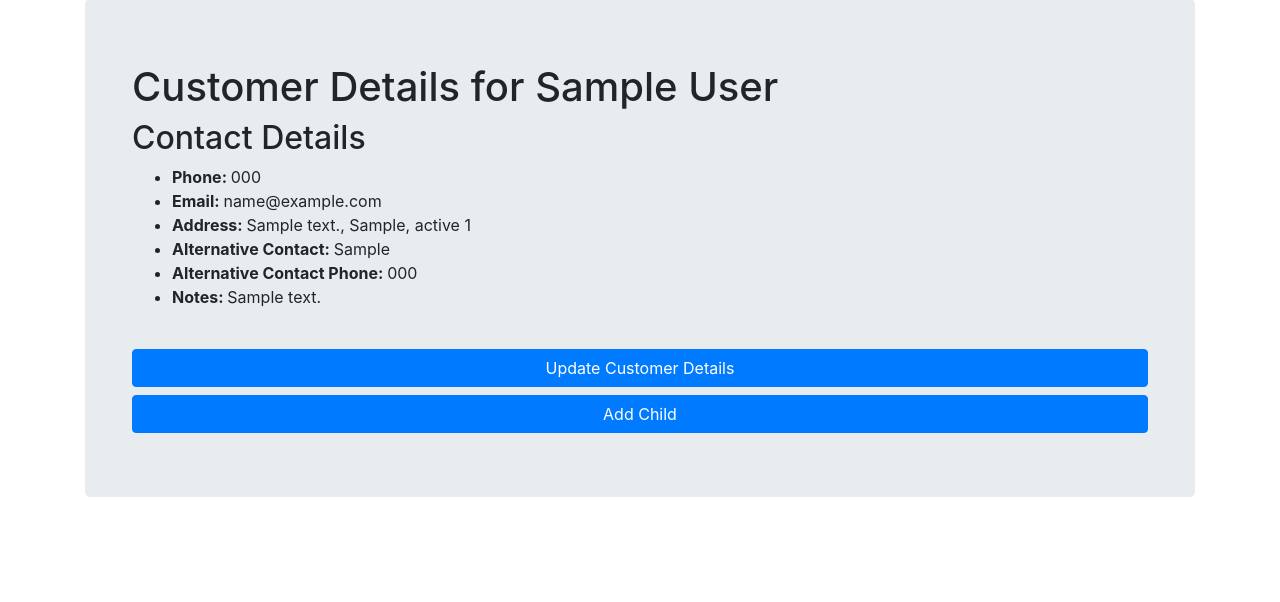
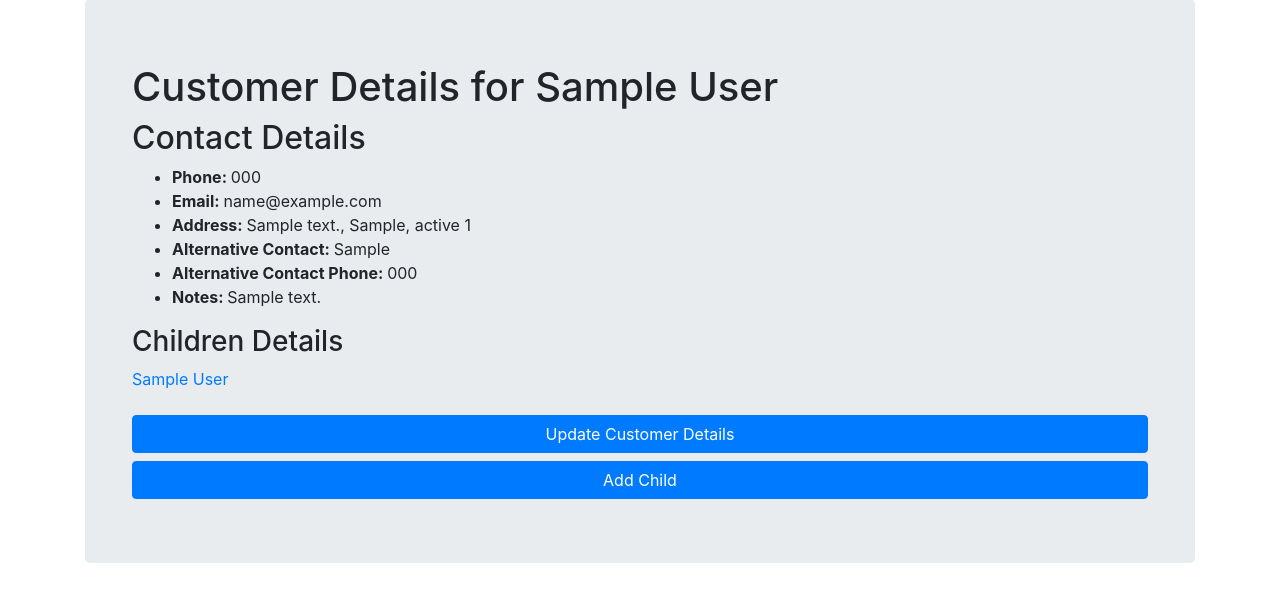
Before and after one commit to jayleth72/heart_hand_1.3, a Flask app: page /1 in a window 1280 px wide. Shown: the part 41-643 px from the top of the page. Run offline with Flask 2, Linux system fonts and the light colour scheme; a user stored in the database is signed in; tables that the repository leaves empty hold one stand-in row (values such as "Sample post"); some libraries are stand-ins or nearby versions.

Commit message:
child details form working

```diff
--- a/heart_hand/people/views.py
+++ b/heart_hand/people/views.py
@@ -40,14 +40,15 @@ def add_customer():
     return render_template('people_pages/add_customer.html', form=form)
 
 
-# return customer details using their email
+# return customer details using their id
 @people.route("/<int:id>")
 @login_required
 def customer_details(id):
     page = request.args.get('page',1,type=int)
     # return customer or 404 page (customer not found)
     customer = Person.query.filter_by(id=id).first_or_404()
-    return render_template('people_pages/customer_details.html',customer=customer)
+    children = Child.query.filter_by(parent_id=id)
+    return render_template('people_pages/customer_details.html',customer=customer, children=children)
 
 
 # Update Customer Details
@@ -118,3 +119,12 @@ def add_child(parent_id):
             return redirect(url_for('people.add_child', parent_id=parent_id))
 
     return render_template('people_pages/add_child.html', form=form, parent=parent)
+
+
+# return child details using their id
+@people.route("/child_details/<int:child_id>")
+@login_required
+def child_details(child_id):
+    # return child or 404 page (child not found)
+    child = Child.query.filter_by(id=child_id).first_or_404()
+    return render_template('people_pages/child_details.html',child=child)
--- a/heart_hand/templates/people_pages/customer_details.html
+++ b/heart_hand/templates/people_pages/customer_details.html
@@ -13,6 +13,14 @@
               <li><strong>Notes: </strong> {{customer.notes}}</li>
             </ul>
 
+            {% if children.count() > 0 %}
+              <h3>Children Details</h3>
+              {% for child in children %}
+                <a href="{{url_for('people.child_details',child_id=child.id)}}">{{ child.first_name }} {{child.last_name}}</a>
+              {% endfor %}
+            {% endif %}
+
+            <br>
             <br>
             <a class="btn btn-primary btn-block" href="{{url_for('people.update_customer',id=customer.id)}}" role="button">Update Customer Details</a>
             <a class="btn btn-primary btn-block" href="{{url_for('people.add_child',parent_id=customer.id)}}" role="button">Add Child</a>
--- a/heart_hand/templates/people_pages/show_all_customers.html
+++ b/heart_hand/templates/people_pages/show_all_customers.html
@@ -8,6 +8,7 @@
                 <a class="btn btn-primary btn-block" href="{{url_for('people.customer_details',id=customer.id)}}" role="button">{{customer.first_name}} {{customer.last_name}}</a>
             {% endfor %}
 
+
     </div>
   </div>
 
```
Also changed, not shown: heart_hand/templates/people_pages/child_details.html (added, +19 -0 lines).
